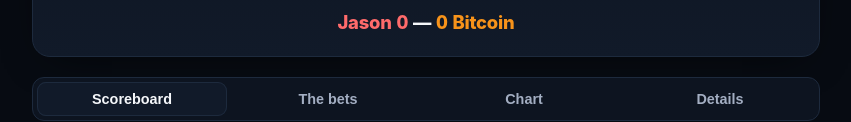
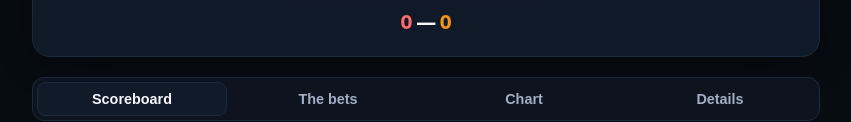
Before and after one commit to RuneStone0/jason-claim, a plain HTML site: page index.html in a window 1280 px wide. Shown: the part 221-343 px from the top of the page, without its empty margins (214-1065 px from the left). Drawn offline with Linux system fonts and the light colour scheme.

Commit message:
Score line: numbers only
'Jason 0 - 0 Bitcoin' repeated the labels already sitting under each avatar. Show just the
score; the full reading moves to the element title.

```diff
--- a/index.html
+++ b/index.html
@@ -259,7 +259,8 @@
     // integrated score (no "open" count)
     var c = d.bets.counts || {won:0,lost:0};
     $("score").innerHTML =
-      '<span class="jword">Jason '+c.won+'</span> — <span class="btcword">'+c.lost+' Bitcoin</span>';
+      '<span class="jword">'+c.won+'</span> — <span class="btcword">'+c.lost+'</span>';
+    $("score").setAttribute("title", "Jason "+c.won+" — Bitcoin "+c.lost);
 
     // leading indicator (crown + ring), no text
     var lead = leader(d.standing);
```
